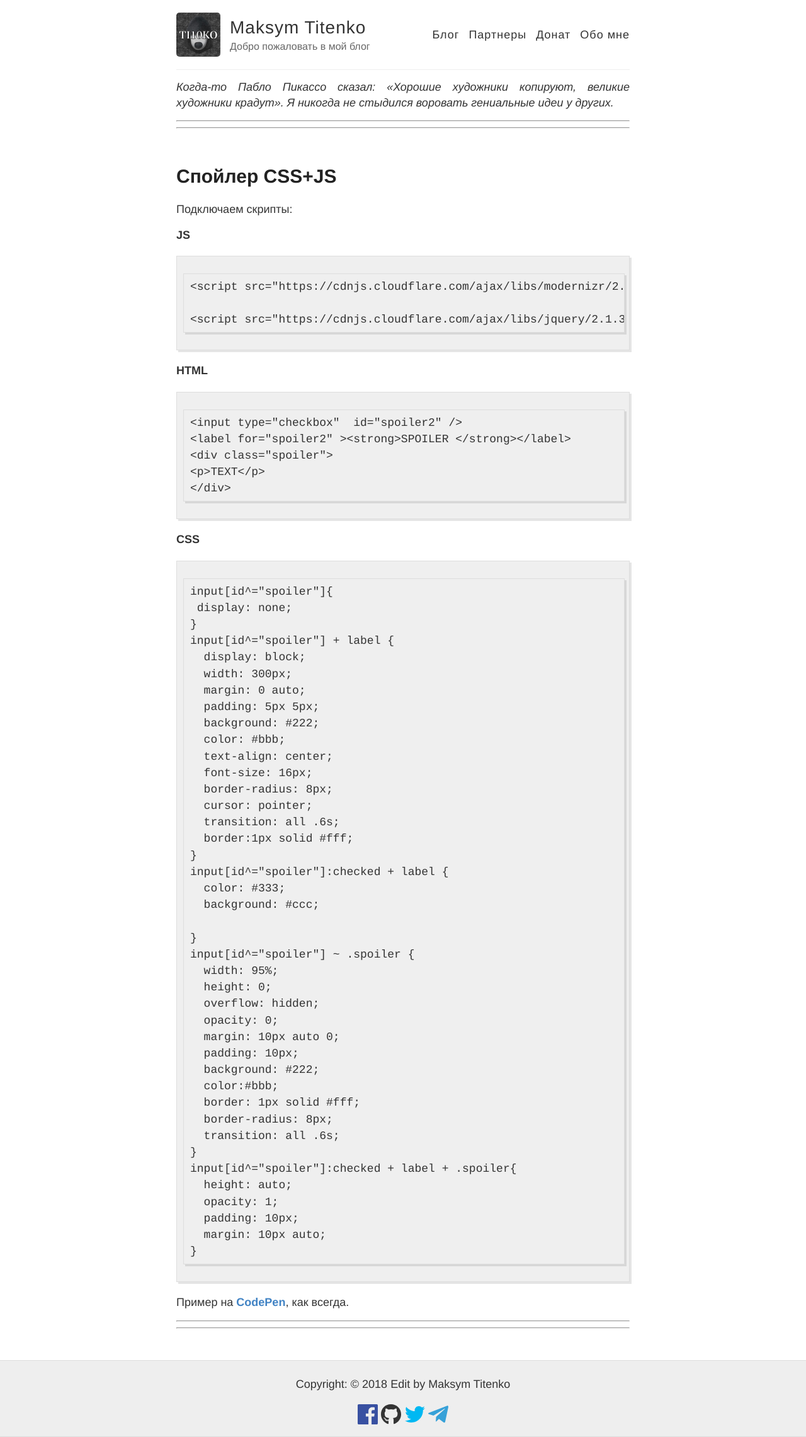
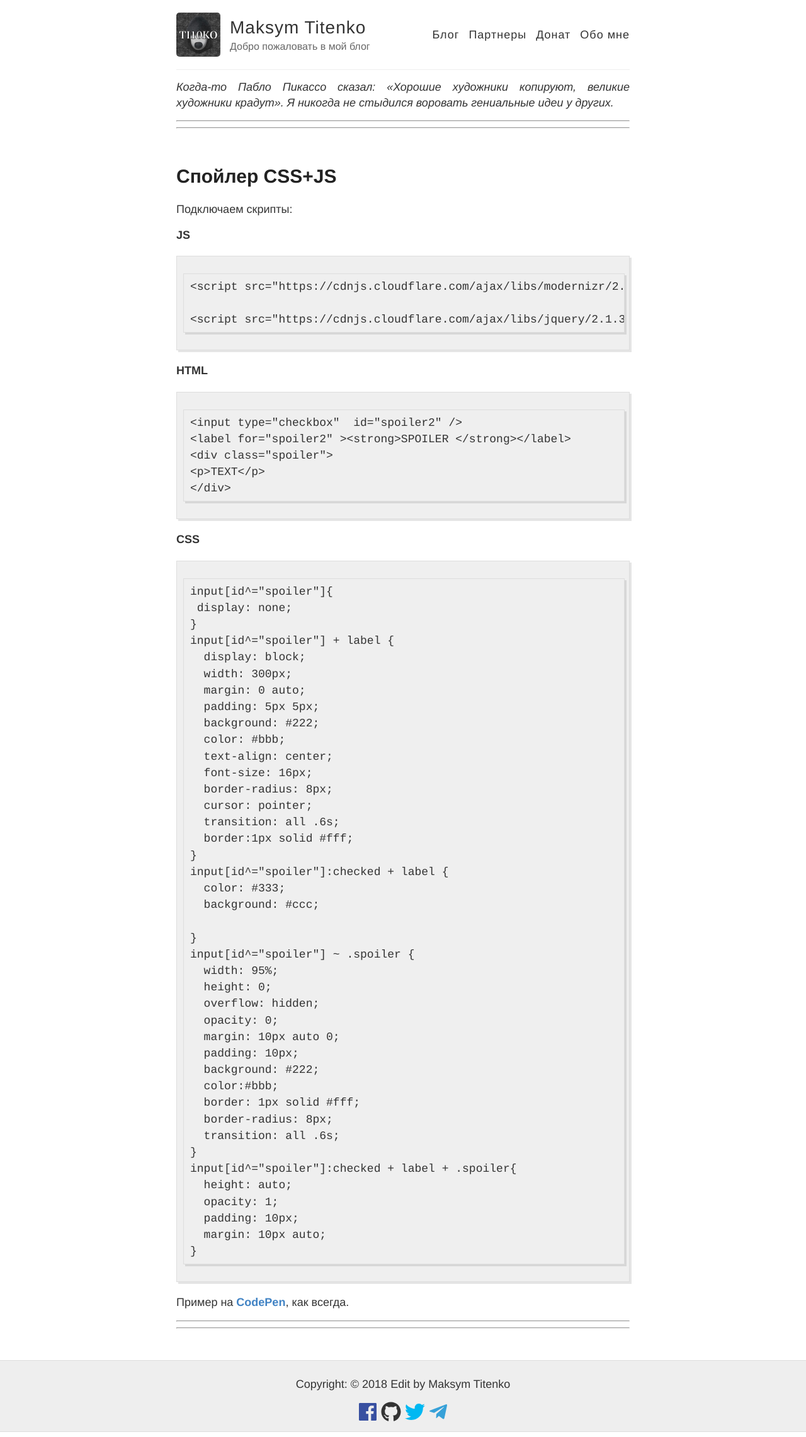
Before and after one commit to titenko/titenko.github.io, a Jekyll site: the page built from _posts/2018-11-16-post3.md, in a window 1280 px wide. Shown: the whole page at 63% size. Built offline with Jekyll 4.4.1, drawn with Linux system fonts in a browser that asks for light colours; nearby versions of some CDN libraries; comment, search, counter and statistics services are not loaded.

Commit message:
Update svg-icons.html

```diff
--- a/_includes/svg-icons.html
+++ b/_includes/svg-icons.html
@@ -1,18 +1,18 @@
 {% if site.footer-links.dribbble %}<a href="https://dribbble.com/{{ site.footer-links.dribbble }}"><i class="svg-icon dribbble"></i></a>{% endif %}
 {% if site.footer-links.email %}<a href="mailto:{{ site.footer-links.email }}"><i class="svg-icon email"></i></a>{% endif %}
 {% if site.footer-links.facebook %}<a href="https://www.facebook.com/{{ site.footer-links.facebook }}"><i class="fab fa-facebook" style="width: 32px;
-height: 40px; color: #3850a1;"></i></a>{% endif %}
+height: 32px; color: #3850a1;"></i></a>{% endif %}
 {% if site.footer-links.flickr %}<a href="https://www.flickr.com/{{ site.footer-links.flickr }}"><i class="svg-icon flickr"></i></a>{% endif %}
 {% if site.footer-links.github %}<a href="https://github.com/{{ site.footer-links.github }}"><i class="fab fa-github" style="width: 32px;
-height: 40px; color: #333333;"></i></a>{% endif %}
+height: 32px; color: #333333;"></i></a>{% endif %}
 {% if site.footer-links.instagram %}<a href="https://instagram.com/{{ site.footer-links.instagram }}"><i class="svg-icon instagram"></i></a>{% endif %}
 {% if site.footer-links.linkedin %}<a href="https://www.linkedin.com/in/{{ site.footer-links.linkedin }}"><i class="svg-icon linkedin"></i></a>{% endif %}
 {% if site.footer-links.pinterest %}<a href="https://www.pinterest.com/{{ site.footer-links.pinterest }}"><i class="svg-icon pinterest"></i></a>{% endif %}
 {% if site.footer-links.rss %}<a href="{{ site.baseurl }}/feed.xml"><i class="svg-icon rss"></i></a>{% endif %}
 {% if site.footer-links.twitter %}<a href="https://www.twitter.com/{{ site.footer-links.twitter }}"><i class="fab fa-twitter" style="width: 32px;
-height: 40px; color: #00b8f2;"></i></a>{% endif %}
+height: 32px; color: #00b8f2;"></i></a>{% endif %}
 {% if site.footer-links.stackoverflow %}<a href="http://stackoverflow.com/{{ site.footer-links.stackoverflow }}"><i class="svg-icon stackoverflow"></i></a>{% endif %}
 {% if site.footer-links.youtube %}<a href="https://youtube.com/{{ site.footer-links.youtube }}"><i class="svg-icon youtube"></i></a>{% endif %}
 {% if site.footer-links.googleplus %}<a href="https://plus.google.com/{{ site.footer-links.googleplus }}"><i class="svg-icon googleplus"></i></a>{% endif %}
 {% if site.footer-links.telegram %}<a href="https://www.t.me/{{ site.footer-links.telegram }}"><i class="fab fa-telegram-plane" style="width: 32px;
-height: 40px; color: #37a1d8;"></i></a>{% endif %}
+height: 32px; color: #37a1d8;"></i></a>{% endif %}
```
